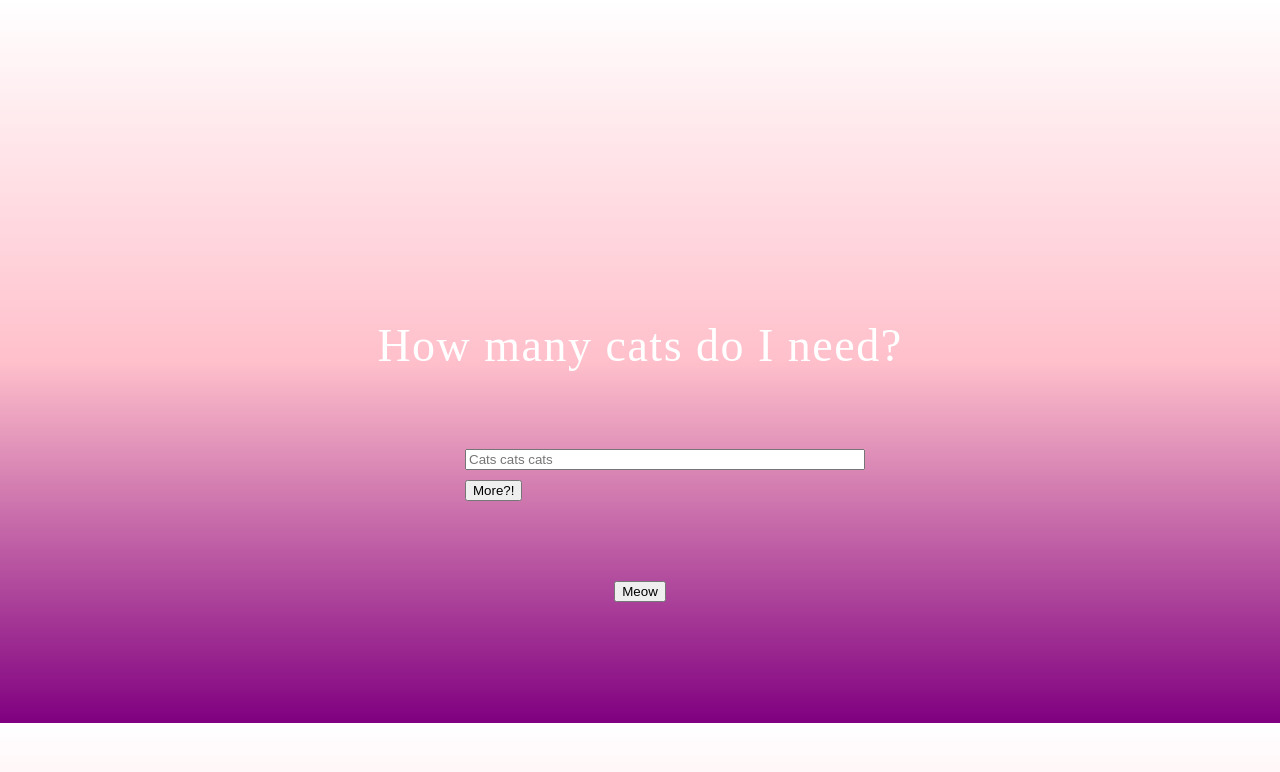
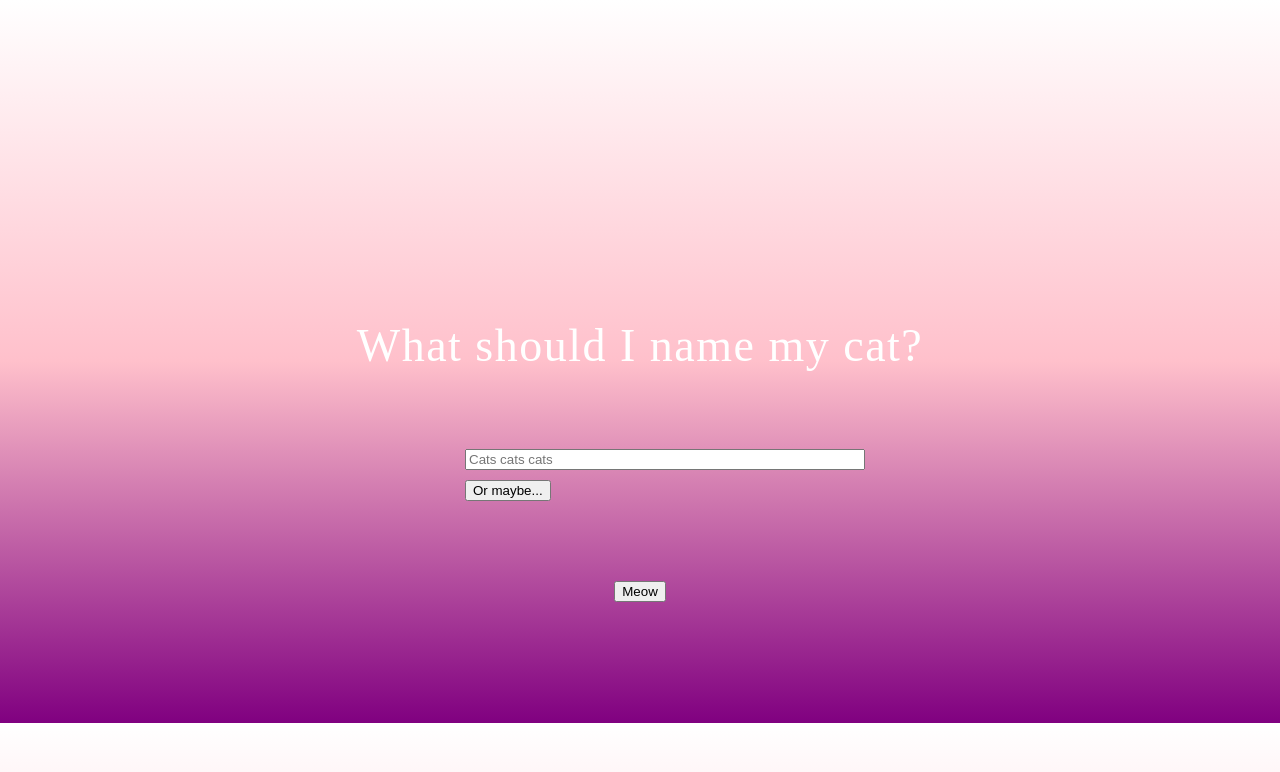
Before and after one commit to iisabelwagner/help-me-choose, a plain HTML site: page index.html in a window 1280 px wide. Drawn offline with Linux system fonts and the light colour scheme.

Commit message:
Update name

```diff
--- a/index.html
+++ b/index.html
@@ -2,16 +2,16 @@
 <html lang=en>
   <head>
     <meta charset=utf-8>
-    <title>How many cats?</title>
+    <title>Cat names</title>
     <link href="./main.css" rel="stylesheet" type="text/css"
   </head>
   <body>
-    <h1>How many cats do I need?</h1>
+    <h1>What should I name my cat?</h1>
     <div class="inputSection">
       <div class="inputs">
         <input placeholder="Cats cats cats"></input>
       </div>
-      <button class="addOption">More?!</button>
+      <button class="addOption">Or maybe...</button>
     </div>
     <button>Meow</button>
   </body>
```
